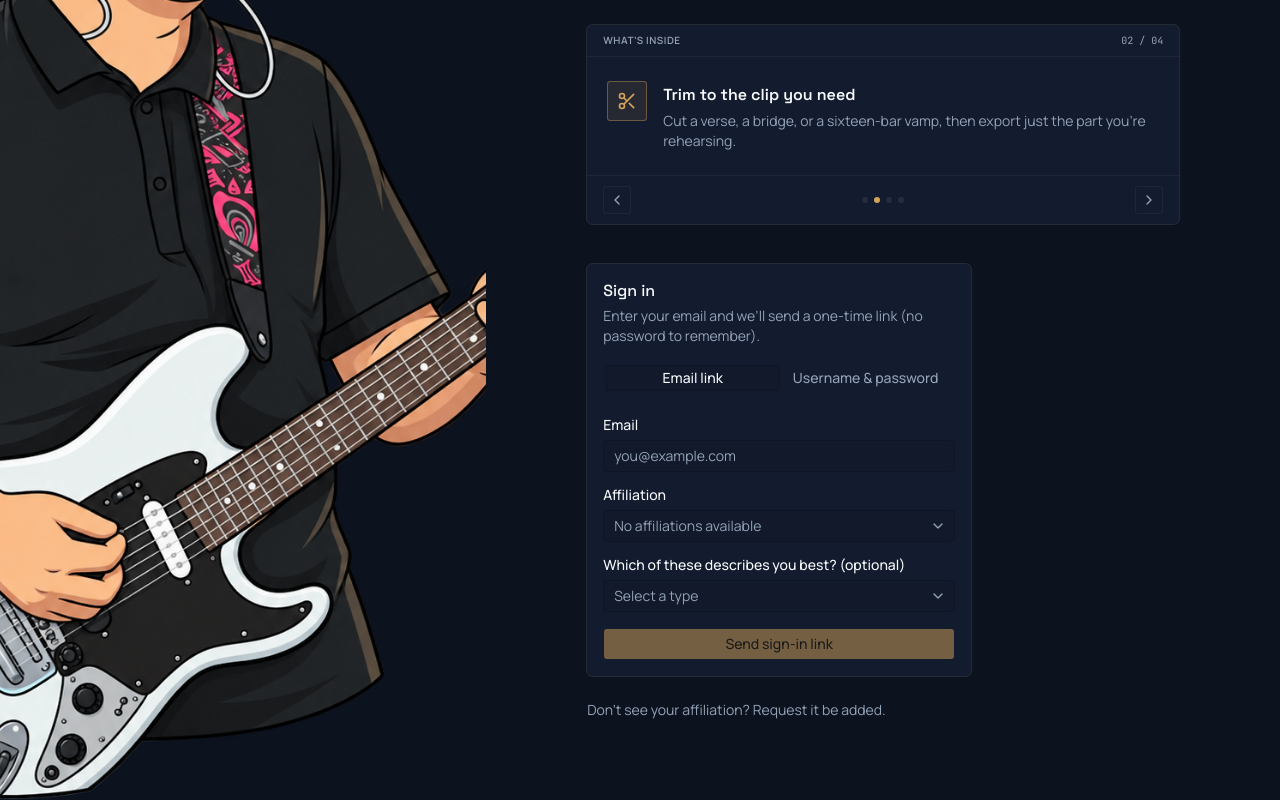
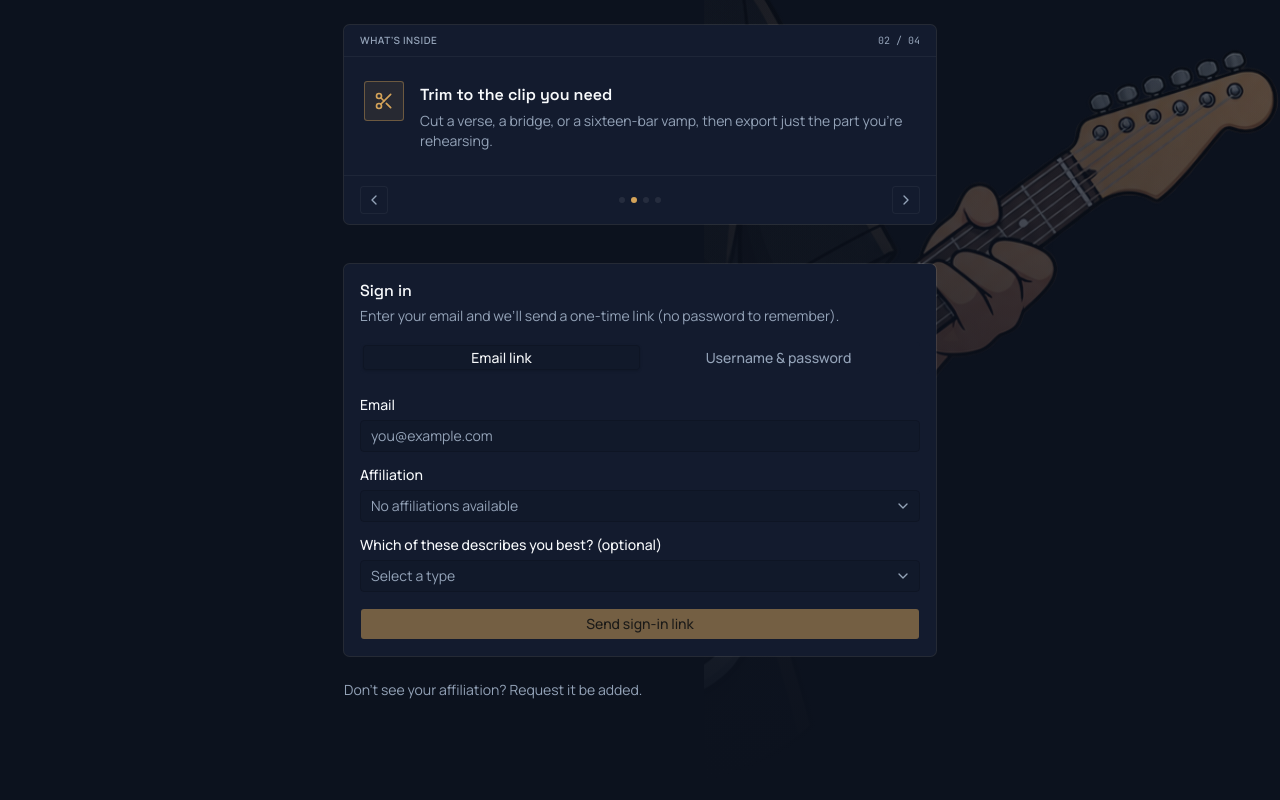
Before and after one commit to erar404/erar-md-tools, a Next.js app: page /login in a window 1280 px wide. Shown: the part 319-1119 px from the top of the page. Built offline with nearby package versions, Linux system fonts and the light colour scheme; no server answers; the database is empty.

Commit message:
added login design

```diff
--- a/src/app/login/page.tsx
+++ b/src/app/login/page.tsx
@@ -148,23 +148,25 @@ export default function LoginPage() {
   }
 
   return (
-    <main className="flex flex-1 flex-col bg-background lg:flex-row">
-      {/* Full-height mascot panel — its own side of the screen, not squeezed
-          into the content column, so it reads as a real presence rather than
-          a decorative thumbnail. Hidden below lg: there's no sensible "side"
-          on a narrow screen, and the sign-in task should own the space. */}
-      <div className="relative hidden shrink-0 basis-[38%] lg:block">
+    <main className="relative flex flex-1 flex-col overflow-hidden bg-background">
+      {/* Mascot as atmosphere, not a screen division — full-bleed behind the
+          single content column, dimmed and scrimmed so it reads as texture
+          rather than a competing hero photo. */}
       <Image
         src="/erar-full.png"
         alt=""
         fill
         priority
-          sizes="(min-width: 1024px) 38vw, 0px"
-          className="object-cover"
+        sizes="100vw"
+        className="object-cover object-[95%_65%] opacity-45"
       />
-      </div>
+      {/* Two-directional scrim: solid over the text column on the left,
+          fading to just a dark tint on the right where the mascot shows
+          through, and solid again toward the bottom where the card sits. */}
+      <div className="absolute inset-0 bg-gradient-to-r from-background from-55% via-background/45 to-background/10" />
+      <div className="absolute inset-0 bg-gradient-to-b from-transparent via-background/30 to-background" />
 
-      <div className="mx-auto flex w-full max-w-2xl flex-1 flex-col px-6 py-8 lg:px-10 lg:py-10">
+      <div className="relative mx-auto flex w-full max-w-2xl flex-1 flex-col px-6 py-8 lg:px-10 lg:py-10">
         <div className="flex items-center justify-between">
           <Logo iconSize={30} />
           <Badge variant="outline">Invite-only access</Badge>
@@ -185,7 +187,7 @@ export default function LoginPage() {
           <FeatureSlider />
 
           <div className="flex flex-col gap-6">
-            <Card className="w-full max-w-sm">
+            <Card className="w-full">
               <CardHeader>
                 <CardTitle>{sent ? "Check your inbox" : "Sign in"}</CardTitle>
                 {sent ? (
@@ -344,7 +346,7 @@ export default function LoginPage() {
             </Card>
 
             {!sent && (
-              <div className="w-full max-w-sm text-sm">
+              <div className="w-full text-sm">
                 {!showRequestForm ? (
                   <button
                     type="button"
```
Lines whose indentation alone changed are shown as unchanged.
